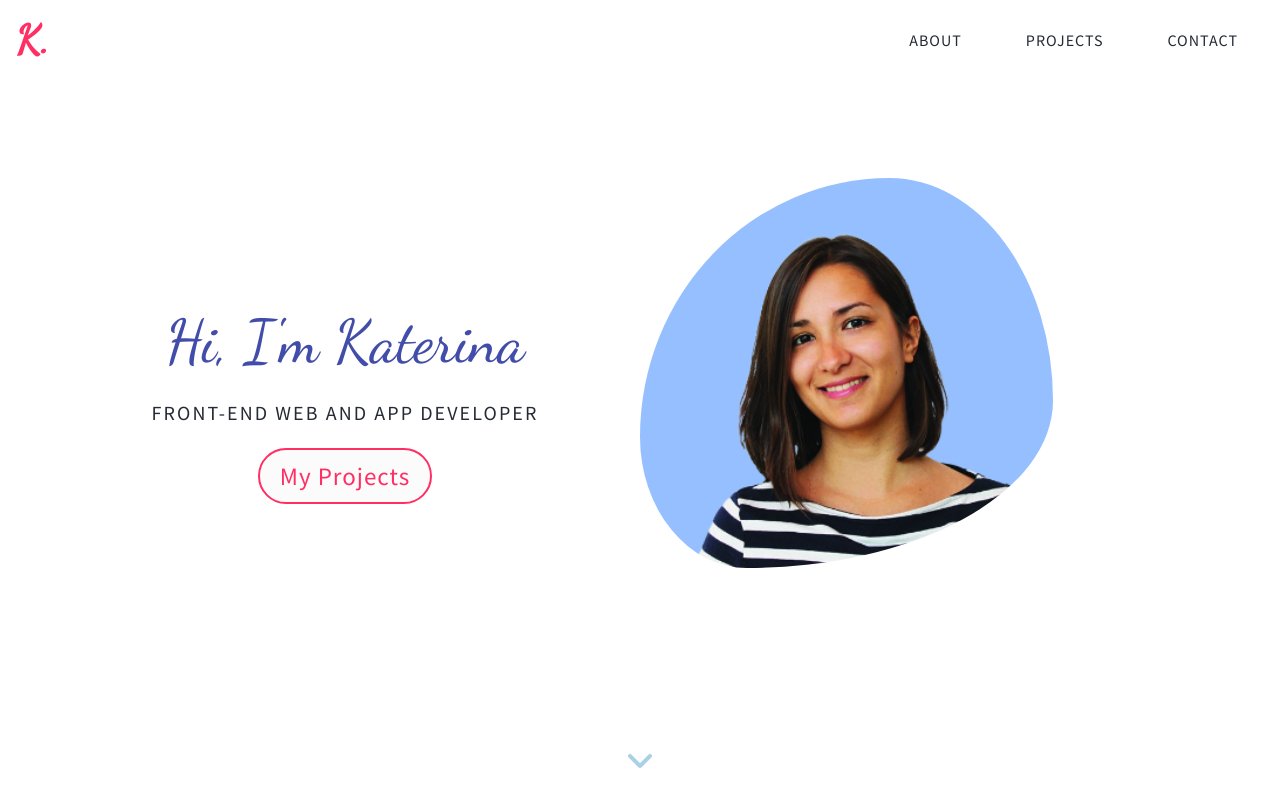
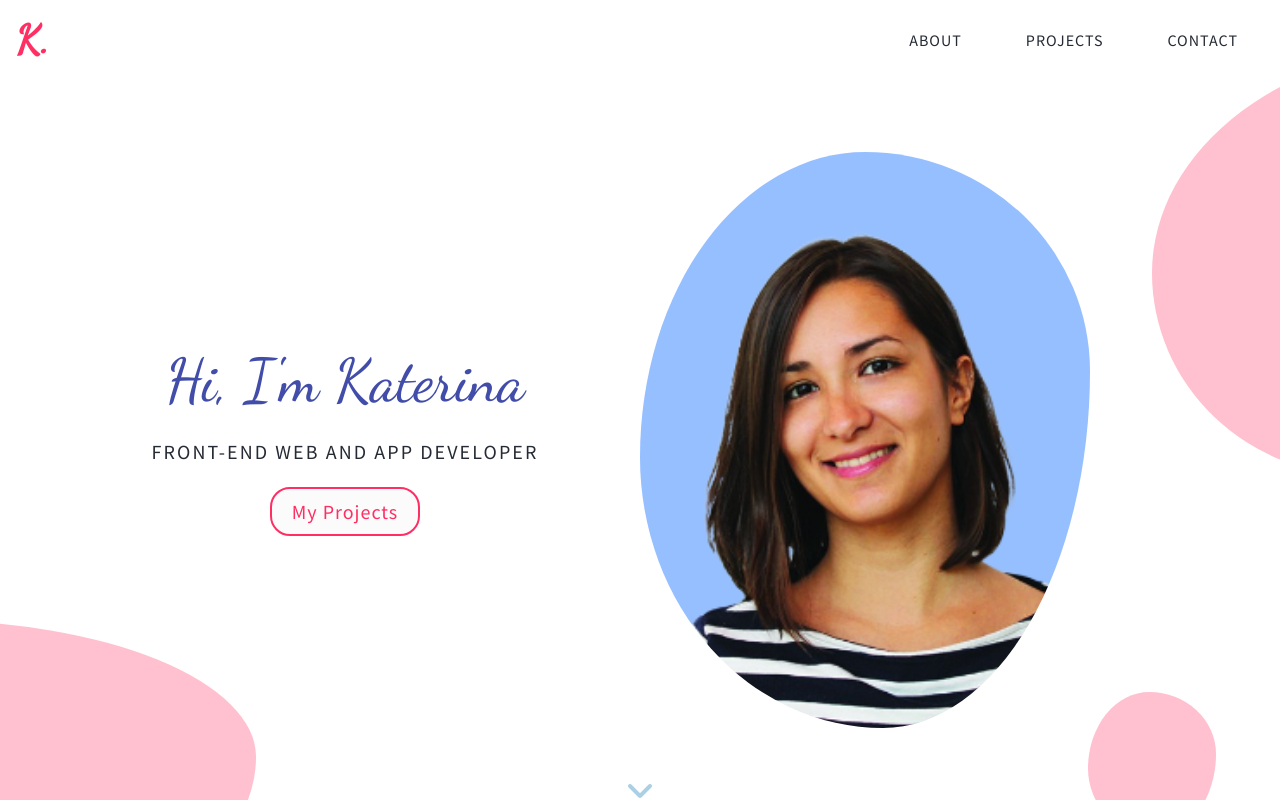
Before and after one commit to mihajlovskakate/portfolio, a React (Create React App) app: page / in a window 1280 px wide. Shown: the top 802 px of the page. Built offline with nearby package versions, Linux system fonts and the light colour scheme.

Commit message:
Change css styles

```diff
--- a/public/styles.css
+++ b/public/styles.css
@@ -11,74 +11,21 @@ body {
     padding: 0;
 }
 
-h1 {
-    font-size: 60px;
-    margin: 0 0 15px;
-    color: #414da9;
-    font-family: 'Dancing Script', cursive;
-    font-weight: 500;
-}
-
-h2 {
-    font-size: 60px;
-    font-family: 'Dancing Script', cursive;
-    font-weight: 500;
-    color: #414da9;
-}
-
-h3 {
+.btn {
+    -webkit-border-radius: 20;
+    -moz-border-radius: 20;
+    border-radius: 20px;
     font-family: inherit;
     font-size: 20px;
-    font-weight: 300;
-    text-transform: uppercase;
+    color: #FF2E63;
     letter-spacing: 1px;
-    line-height: 1.5;
-    color: #FF2E63;
+    padding: 10px 20px 10px 20px;
+    border: solid #FF2E63 2px;
+    text-decoration: none;
+    background: #fcfbfb;
+    cursor: pointer;
+    position: relative;
 }
-
-p {
-    font-size: 20px;
-    padding-bottom: 20px;
-    margin: 0;
-    line-height: 1.5;
-}
-
-a {
-    text-decoration: none;
-    color: inherit;
-    list-style: none;
-}
-
-ul {
-    list-style: none;
-    padding: 0;
-    margin: 0;
-    display: flex;
-}
-
-hr {
-    border-color: #EAF6F6;
-    border-style: dotted none none;
-    border-width: 6px;
-    width: 3%;
-    margin: 50px auto;
-}
-
-@media only screen and (max-width: 768px) {
-    h1 {
-        font-size: 55px;
-    }
-
-    h2 {
-        font-size: 45px;
-    }
-
-    hr {
-        width: 6%;
-    }
-}
-
-
 
 /* Navbar */
 
@@ -146,29 +93,6 @@ hr {
     border-radius: 10px;
 }
 
-.btn {
-    -webkit-border-radius: 36;
-    -moz-border-radius: 36;
-    border-radius: 36px;
-    font-family: inherit;
-    font-size: 25px;
-    color: #FF2E63;
-    letter-spacing: 1px;
-    padding: 10px 20px 10px 20px;
-    border: solid #FF2E63 2px;
-    text-decoration: none;
-    background: #fcfbfb;
-    cursor: pointer;
-    position: relative;
-}
-
-.btn:hover {
-    transform: scale(1.1);
-    -moz-transform: scale(1.1);
-    -webkit-transform: scale(1.1);
-    -ms-transform: scale(1.1);
-    -o-transform: scale(1.1);
-}
 
 @media (max-width: 768px) {
     .navbar {
@@ -204,25 +128,27 @@ hr {
 }
 
 
-/*Home page*/
+/* Hero Page*/
 
-.home-hero {
-    padding: 0 50px;
+.hero {
+    height: calc(100vh - 80px);
     position: relative;
-    height: calc(100vh - 80px);
+    overflow: hidden;
 }
 
-.home-wrapper {
+.hero-wrapper {
+    padding: 0 50px;
+    margin: 0 auto;
     display: flex;
     align-items: center;
-    height: calc(100% - 70px);
+    height: 100%;
 }
 
-.left {
+.hero-left {
     flex: 1;
 }
 
-.right {
+.hero-right {
     flex: 1;
     position: relative;
     height: 100%;
@@ -230,67 +156,92 @@ hr {
 
 .blob {
     position: absolute;
-    top: 15%;
-    height: 60%;
-    min-width: 320px;
-    width: 70%;
+    bottom: 10%;
+    height: 80%;
+    width: 450px;
     overflow: hidden;
-    border-radius: 30% 70% 36% 64% / 59% 30% 70% 41%;
+    border-radius: 50% 50% 46% 54% / 53% 38% 62% 47%;
     background: url(images/profile-img.png);
     background-size: cover;
     background-position: center;
-    animation: blob 3.7s linear infinite;
 }
 
-@keyframes blob {
-
-    0%,
-    100% {
-        border-radius: 39% 61% 52% 48% / 74% 38% 62% 26%;
-    }
-
-    33% {
-        border-radius: 48% 52% 52% 48% / 42% 63% 37% 58%;
-    }
-
-    66% {
-        border-radius: 67% 33% 81% 19% / 64% 63% 37% 36%;
-    }
+.pink-blob-1{
+    position: absolute;
+    right: -40%;
+    top: -5%;
+    height: 60%;
+    width: 50%;
+    max-width: 100%;
+    border-radius: 48% 52% 67% 33% / 53% 38% 62% 47% ;
+    background-color: #FF2E63;
+    opacity: 0.3;
 }
 
-.hero-subtitle {
+.pink-blob-2{
+    position: absolute;
+    left: -30%;
+    top: 75%;
+    height: 50%;
+    width: 50%;
+    overflow: hidden;
+    border-radius: 48% 52% 67% 33% / 53% 38% 62% 47% ;
+    background-color: #FF2E63;
+    opacity: 0.3;
+}
+
+.pink-blob-3{
+    position: absolute;
+    right: 5%;
+    bottom: -5%;
+    height: 20%;
+    width: 10%;
+    overflow: hidden;
+    border-radius: 48% 52% 48% 52% / 53% 43% 57% 47%;
+    background-color: #FF2E63;
+    opacity: 0.3;
+}
+
+.hero h1 {
+    font-size: 60px;
+    margin: 0 0 15px;
+    color: #414da9;
+    font-family: 'Dancing Script', cursive;
+    font-weight: 500;
+}
+
+.hero h3 {
     color: #252A34;
     letter-spacing: 2.1px;
     width: fit-content;
     margin: 20px auto;
-    text-align: center;
 }
 
 .down-arrow {
     position: absolute;
     left: 50%;
     transform: translateX(-50%);
-    bottom: 30px;
+    bottom: 0;
     opacity: 0.4;
 }
 
 @media (max-width: 768px) {
-    .home-hero{
+    .hero{
         padding: 0 10px;
     }
-    .home-wrapper {
+    .hero-wrapper {
         flex-direction: column;
-        padding: 5px;
+        padding: 0 10px;
     }
 
-    .left {
+    .hero-left {
         margin-top: 10px;
         display: flex;
         flex-direction: column;
         justify-content: center;
     }
 
-    .right {
+    .hero-right {
         display: flex;
         justify-content: center;
         flex: 1.5;
@@ -298,11 +249,82 @@ hr {
 
     .blob {
         width: 280px;
-        height: 80%;
+        height: 90%;
+    }
+
+    .pink-blob-3{
+        width: 60px;
+        height: 70px;
+    }
+
+    .hero h1 {
+        font-size: 55px;
+        margin: 0 auto;
+    }
+
+    .hero h3 {
+        margin: 5px auto;
     }
 }
 
-/*About*/
+/* Sections */
+
+
+h2 {
+    font-size: 60px;
+    font-family: 'Dancing Script', cursive;
+    font-weight: 500;
+    color: #414da9;
+}
+
+h3 {
+    font-size: 20px;
+    font-weight: 300;
+    text-transform: uppercase;
+    letter-spacing: 1px;
+    line-height: 1.5;
+    color: #FF2E63;
+}
+
+p {
+    font-size: 20px;
+    padding-bottom: 20px;
+    margin: 0;
+    line-height: 1.5;
+}
+
+a {
+    text-decoration: none;
+    color: inherit;
+    list-style: none;
+}
+
+ul {
+    list-style: none;
+    padding: 0;
+    margin: 0;
+    display: flex;
+}
+
+hr {
+    border-color: #EAF6F6;
+    border-style: dotted none none;
+    border-width: 6px;
+    width: 3%;
+    margin: 50px auto;
+}
+
+@media only screen and (max-width: 768px) {
+    h2 {
+        font-size: 45px;
+    }
+
+    hr {
+        width: 6%;
+    }
+}
+
+/* About Me */
 
 .about-subtitle {
     padding: 0 15px;
--- a/src/components/About.jsx
+++ b/src/components/About.jsx
@@ -2,7 +2,7 @@ import React from "react"
 
 function About() {
     return (
-        <section id="about" className="about-section">
+        <section id="about" className="about">
                 <h2>About me</h2>
                 <h3 className="about-subtitle">
                     Hello &bull; Hej &bull; Hola &bull; Salut &bull; Здраво &bull; Здрасти
--- a/src/components/Home.jsx
+++ b/src/components/Home.jsx
@@ -4,22 +4,23 @@ import React from "react"
 function Home() {
 
     return (
-        <section id="home" className="home-hero">
-            <div className="home-wrapper">
-                <div className="left">
+        <section id="home" className="hero">
+                    <div className="pink-blob-1"></div>
+            <div className="hero-wrapper">
+                    <div className="pink-blob-2"></div>
+                    <div className="pink-blob-3"></div>
+                <div className="hero-left">
                     <h1>Hi, I'm Katerina</h1>
-                    <h3 className="hero-subtitle">Front-end web and app developer</h3>
-                    <a href="#projects"><button className="btn pop-in">My Projects</button></a>
+                    <h3>Front-end web and app developer</h3>
+                    <a href="#projects"><button className="btn">My Projects</button></a>
                 </div>
-                <div className="right">
+                <div className="hero-right">
                     <div className="blob"></div>
-
                 </div>
             </div>
             <a href="#about" className="down-arrow">
                 <i class="fa-solid fa-angle-down fa-2xl" style={{ color: "#3089c0" }}></i>
             </a>
-
         </section>
     );
 }
```
